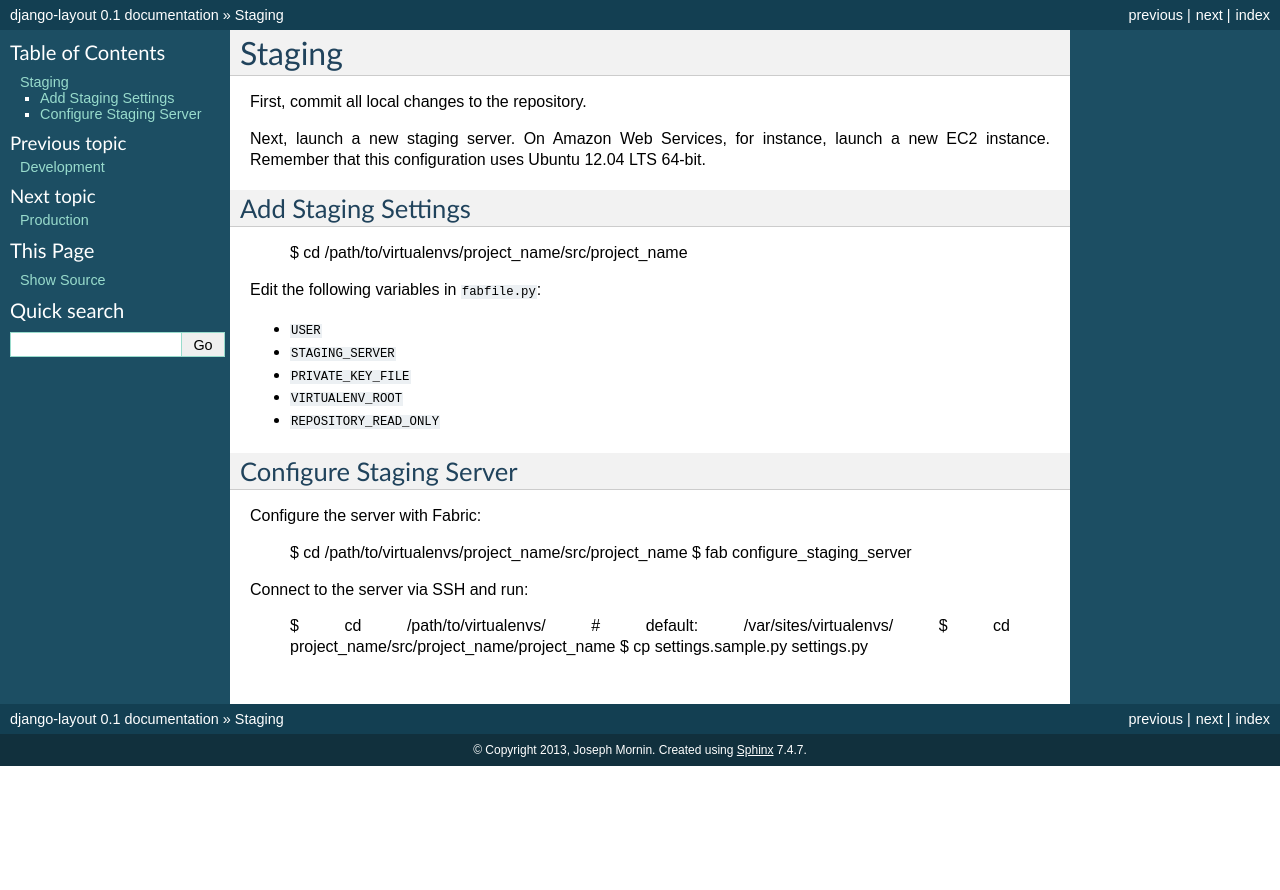
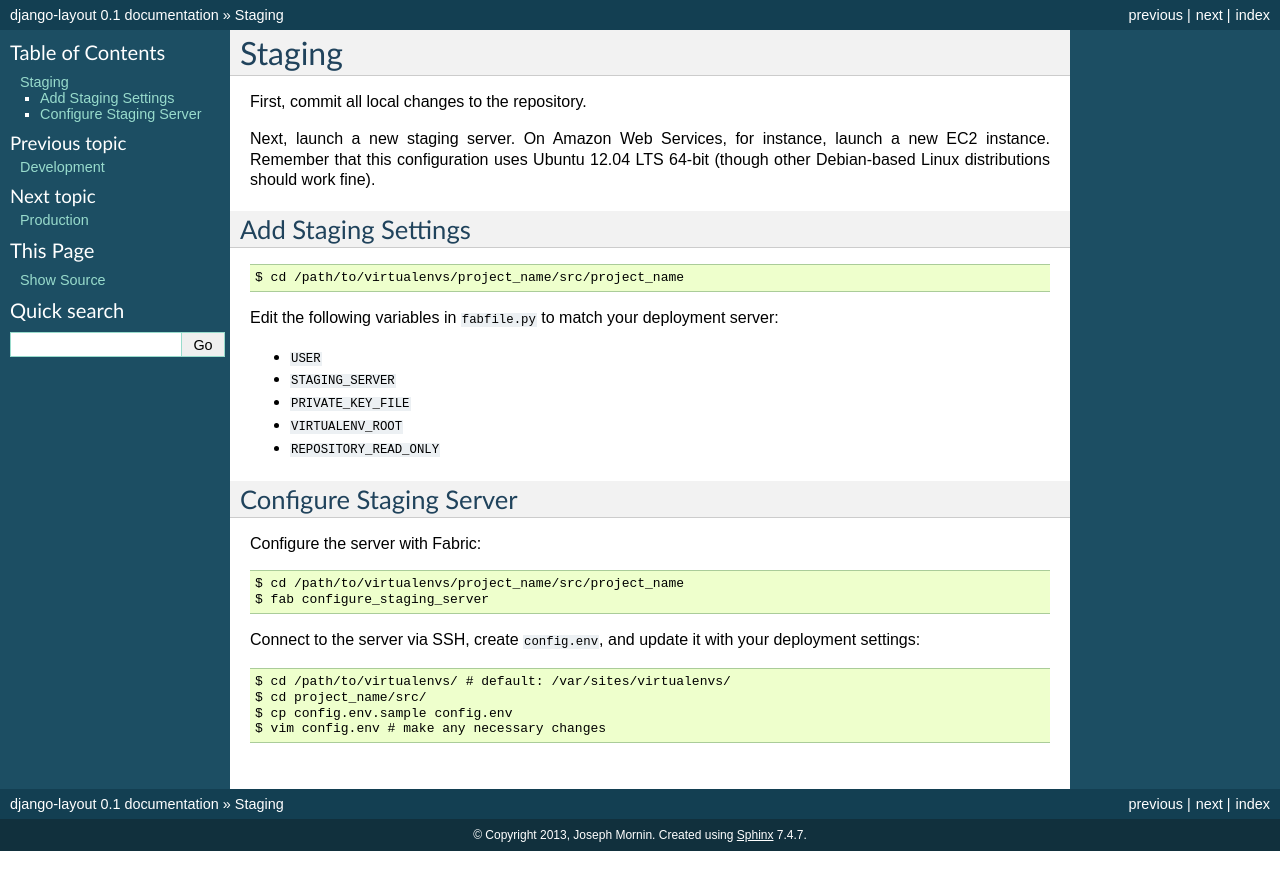
Before and after one commit to morninj/django-layout, a Sphinx documentation site: the page built from docs/staging.rst, in a window 1280 px wide. Shown: the top 890 px of the page. Built offline with Sphinx 7.4.7, drawn with Linux system fonts in a browser that asks for light colours.

Commit message:
Minor doc edits

```diff
--- a/docs/development.rst
+++ b/docs/development.rst
@@ -78,13 +78,13 @@ Local settings live in ``config.env``. To begin, copy the sample config file:
     $ mv config.env.sample config.env
 
 The default settings are good for a normal development environment, but you
-may want to tweak them.
+may want to tweak them in ``config.env``.
 
-Next, configure the database:
+Next, create the local database:
 
 ::
 
-    $ cd ..
+    $ cd project_name
     $ python manage.py syncdb
 
 Run the development server:
--- a/docs/staging.rst
+++ b/docs/staging.rst
@@ -5,14 +5,17 @@ First, commit all local changes to the repository.
 
 Next, launch a new staging server. On Amazon Web Services, for instance,
 launch a new EC2 instance. Remember that this configuration uses Ubuntu 12.04
-LTS 64-bit.
+LTS 64-bit (though other Debian-based Linux distributions should work fine).
 
 Add Staging Settings
 --------------------
 
+::
+
     $ cd /path/to/virtualenvs/project_name/src/project_name
 
-Edit the following variables in ``fabfile.py``:
+Edit the following variables in ``fabfile.py`` to match your deployment
+server:
 
 -  ``USER``
 -  ``STAGING_SERVER``
@@ -26,11 +29,17 @@ Configure Staging Server
 
 Configure the server with Fabric:
 
+::
+
     $ cd /path/to/virtualenvs/project_name/src/project_name
     $ fab configure_staging_server
 
-Connect to the server via SSH and run:
+Connect to the server via SSH, create ``config.env``, and update it with your
+deployment settings:
+
+::
 
     $ cd /path/to/virtualenvs/ # default: /var/sites/virtualenvs/
-    $ cd project_name/src/project_name/project_name
-    $ cp settings.sample.py settings.py
+    $ cd project_name/src/
+    $ cp config.env.sample config.env
+    $ vim config.env # make any necessary changes
```
Also changed, not shown: 8 other files.
